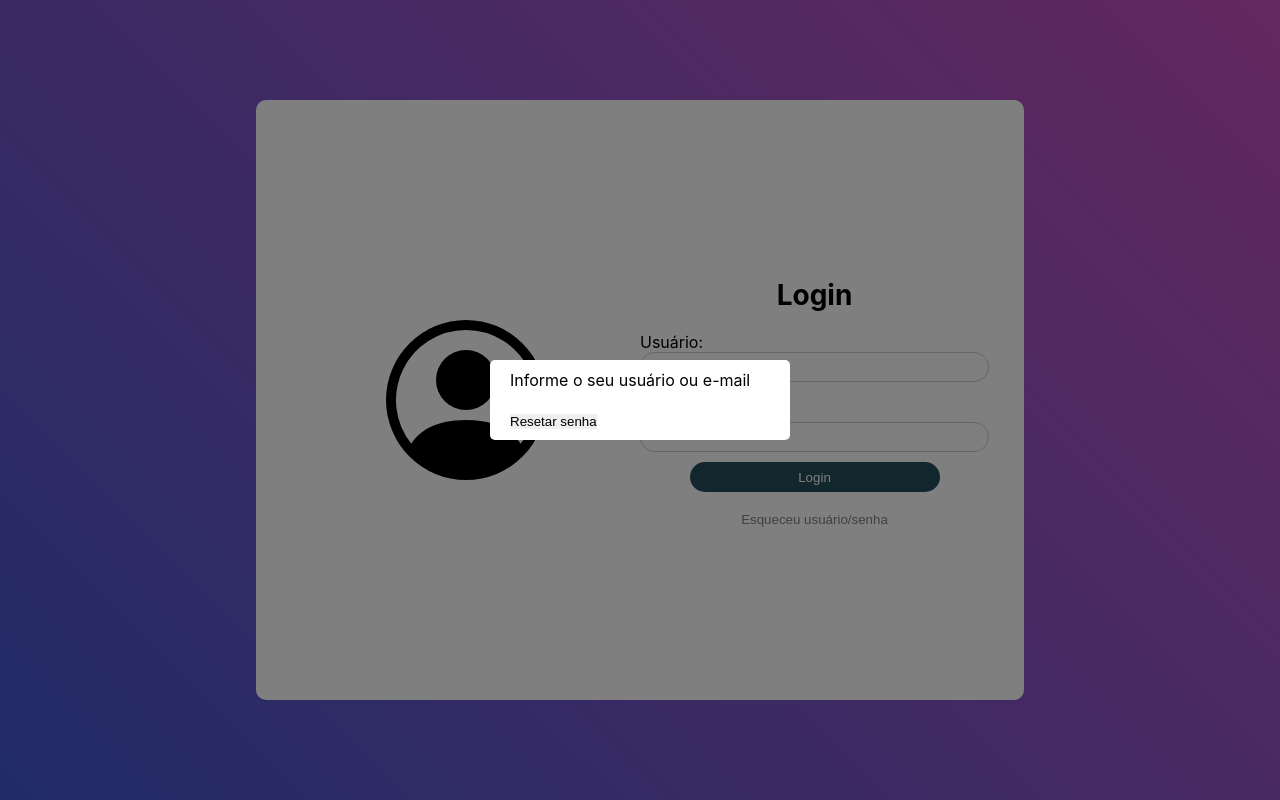
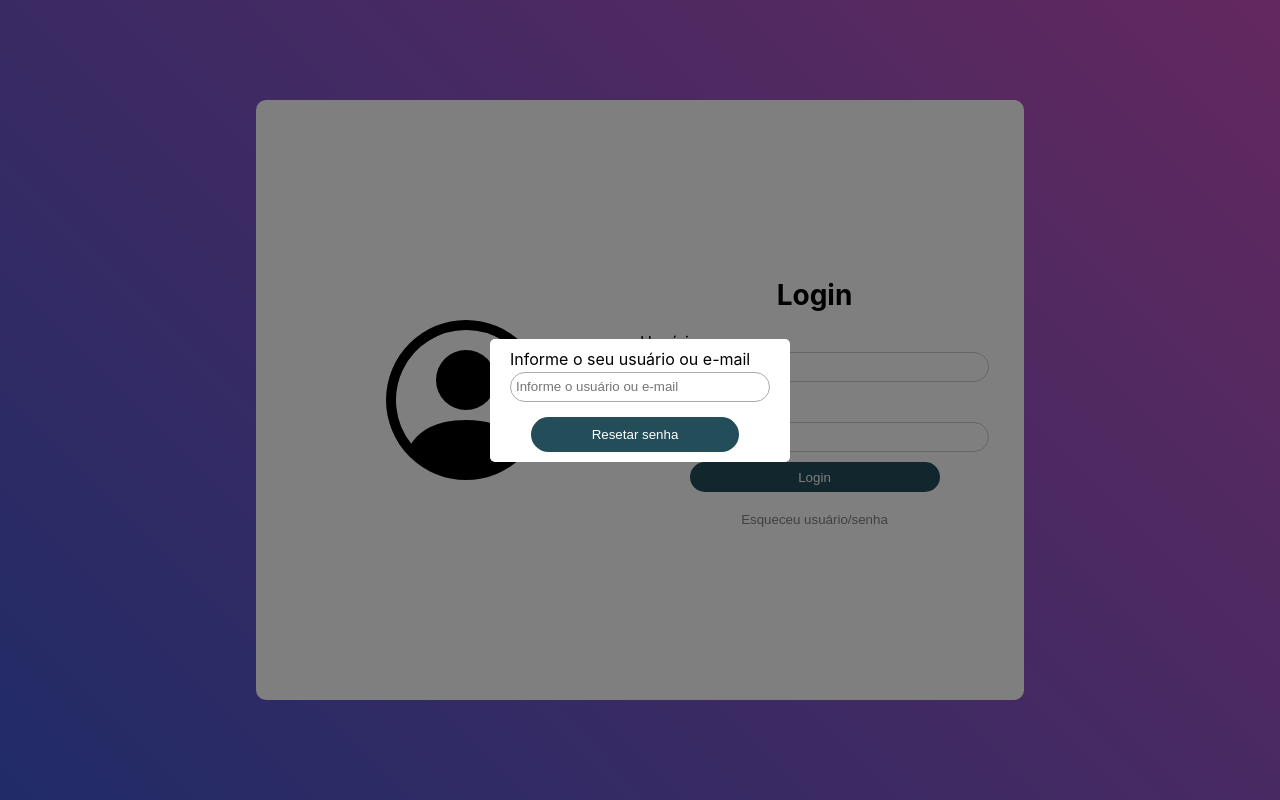
Before and after one commit to Andreypanegallito/cadastroNode, a React (Create React App) app in the folder client/: page /login in a window 1280 px wide. Both pictures are taken after a click on the button "Esqueceu usuário/senha". Built offline with nearby package versions, Linux system fonts and the light colour scheme; no server answers.

Commit message:
Realizado ajuste na tratativa de validação de user

```diff
--- a/client/src/components/forgotPassword/forgotPassword.scss
+++ b/client/src/components/forgotPassword/forgotPassword.scss
@@ -0,0 +1,48 @@
+#forgotPassword {
+  display: flex;
+  flex-direction: column;
+
+  .divInput {
+    width: 100%;
+    display: flex;
+    flex-direction: column;
+
+    label {
+      text-align: left;
+      width: 100%;
+    }
+
+    input {
+      border: 1px solid #aaa;
+      border-radius: 20px;
+      height: 30px;
+      width: 100%;
+      padding: 0 10px 0 5px;
+      margin-top: 3px;
+    }
+  }
+
+  .divBtn {
+    width: 100%;
+    display: flex;
+    justify-content: center;
+    align-items: center;
+    margin-top: 15px;
+
+    button {
+      width: 80%;
+      height: 35px;
+      border-radius: 20px;
+      background-color: rgb(36, 77, 90);
+      color: #fff;
+      cursor: pointer;
+      transition: 0.5s;
+    }
+
+    button:hover {
+      transform: scale(1.1);
+      transition: 0.5s;
+      background-color: #5c09b5;
+    }
+  }
+}
--- a/client/src/components/forgotPassword/index.tsx
+++ b/client/src/components/forgotPassword/index.tsx
@@ -26,7 +26,6 @@ const ForgotPasswordPopup = () => {
   };
 
   const resetPassword = async () => {
-
     const formDataResetPass = {
       usernameEmail: userEmail,
       typeResetPass: typeResetPass
@@ -34,6 +33,10 @@ const ForgotPasswordPopup = () => {
 
     try {
       const response = await axios.post(`${apiUrl}/forgotPassword`, formDataResetPass);
+      if (response.status === 200 && response.statusText === "OK") {
+
+      }
+      console.log(response);
     }
     catch (e: any) {
       console.error(e.message);
@@ -43,10 +46,10 @@ const ForgotPasswordPopup = () => {
   const htmlForgotPasswordPopup = () => {
     return (
       <>
-        <div className="forgotPassword">
+        <div id="forgotPassword" className="forgotPassword">
           <div className="divInput">
             <label htmlFor="userEmail">Informe o seu usuário ou e-mail</label>
-            <input type="text" id="userEmail" value={userEmail} onChange={e => validarUserEmail(e.target.value)} />
+            <input type="text" id="userEmail" value={userEmail} placeholder="Informe o usuário ou e-mail" onChange={e => validarUserEmail(e.target.value)} />
           </div>
           <div className="divBtn">
             <button type="button" onClick={resetPassword}> Resetar senha</button>
```
Also changed, not shown: 3 other files (tests, documents, lock files or other folders).
